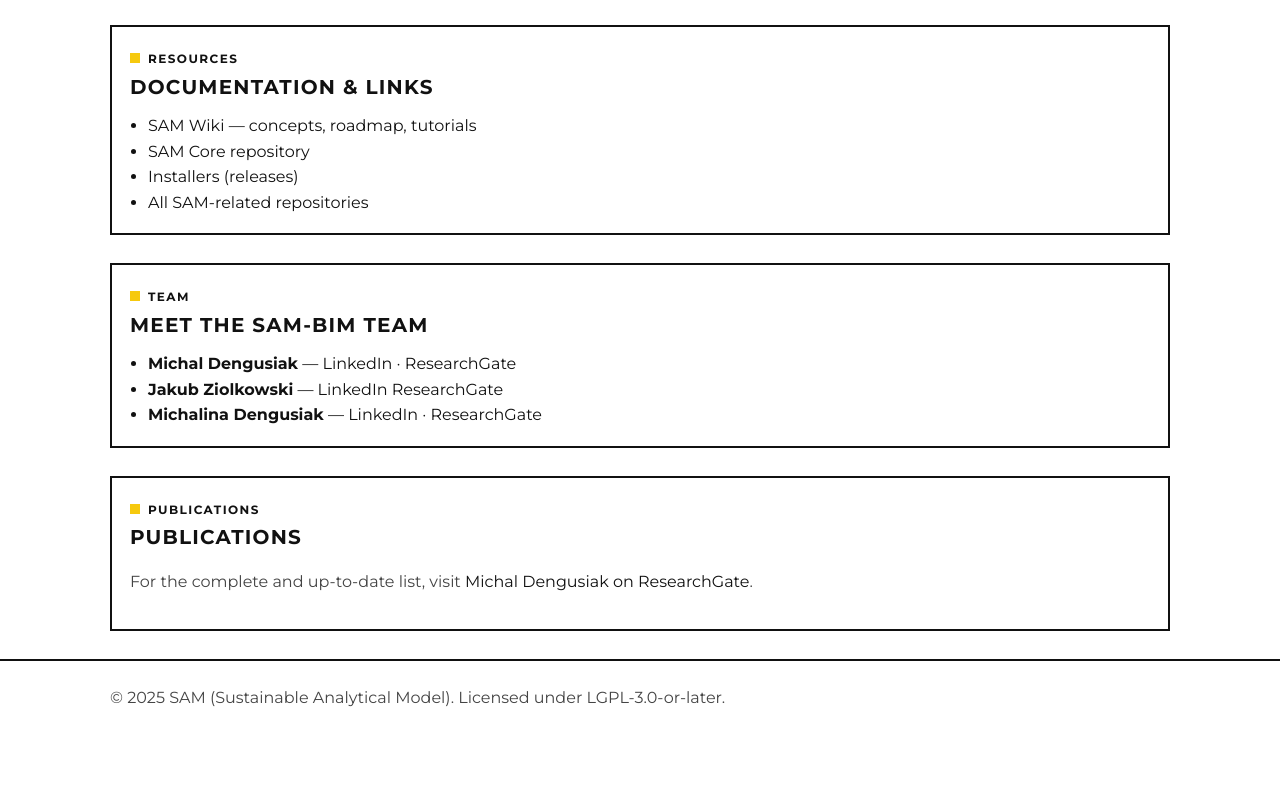
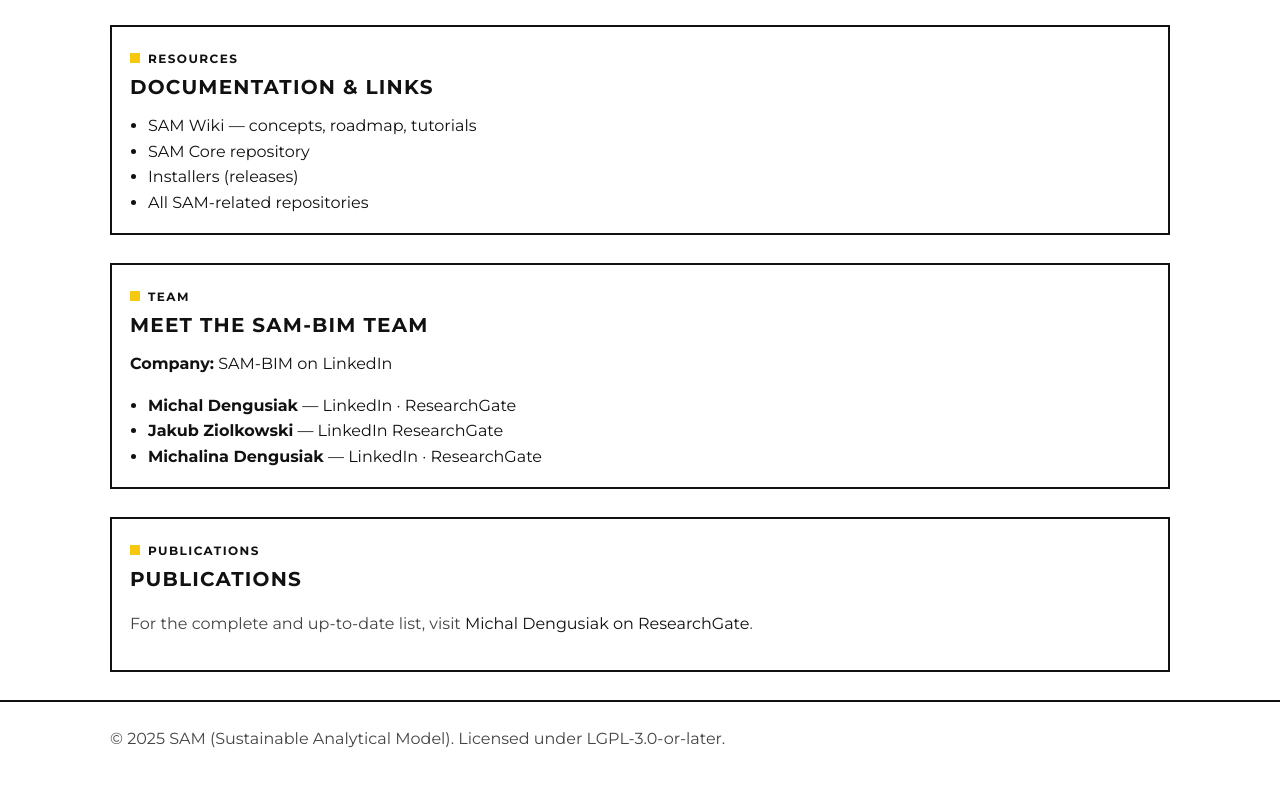
Before and after one commit to SAM-BIM/sam-bim.github.io, a plain HTML site: page index.html in a window 1280 px wide. Shown: the part 2114-2900 px from the top of the page. Drawn offline with Linux system fonts and the light colour scheme.

Commit message:
Update index.html

```diff
--- a/index.html
+++ b/index.html
@@ -211,6 +211,14 @@
     <section id="team" class="card pad">
       <span class="kicker">Team</span>
       <h2>Meet the SAM-BIM Team</h2>
+
+	  <!-- Company Contact -->
+	  <div class="company-contact" style="margin-bottom: 1rem;">
+		<strong>Company:</strong>
+		<a href="https://www.linkedin.com/company/sambim" target="_blank" rel="noopener noreferrer">
+			SAM-BIM on LinkedIn
+		</a>
+	  </div>
       <ul>
         <li><strong>Michal Dengusiak</strong> —
           <a href="https://www.linkedin.com/in/michal-dengusiak-a8028020/" target="_blank" rel="noopener noreferrer">LinkedIn</a> ·
```
